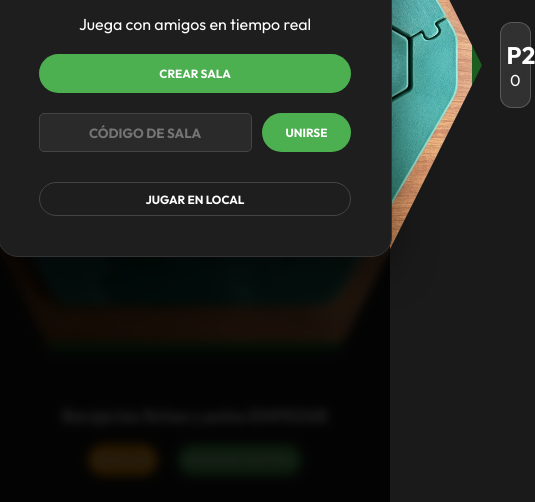
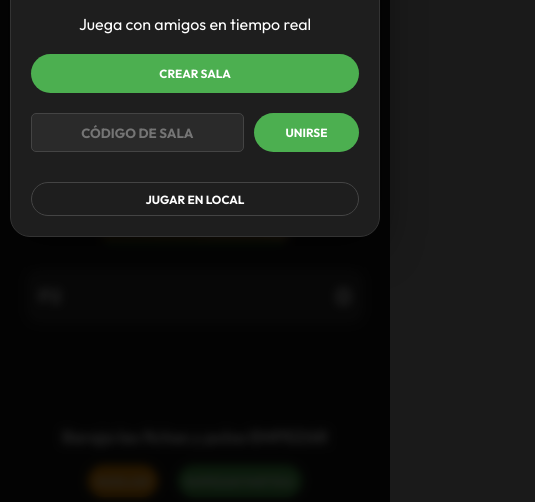
Before and after one commit to newrandom44/FlipChess, an Electron app: page index.html in a window 390 px wide. Shown: the part 342-844 px from the top of the page, 535 px wide, since content can reach past the window. Drawn offline with nearby package versions, Linux system fonts and the light colour scheme; no server answers.

Commit message:
Add files via upload

```diff
--- a/style.css
+++ b/style.css
@@ -259,3 +259,81 @@ body {
     border: 1px solid #444;
     margin-top: 10px;
 }
+/* MOBILE RESPONSIVENESS */
+@media (max-width: 768px) {
+    .game-container {
+        padding: 5px;
+        height: 100vh;
+        justify-content: space-evenly;
+    }
+
+    .main-game-area {
+        flex-direction: column;
+        gap: 15px;
+        width: 100%;
+        height: auto;
+    }
+
+    .board-wrapper {
+        width: 90vw;
+        height: 90vw;
+        max-width: 400px;
+        max-height: 400px;
+        border-width: 5px;
+        border-radius: 20px;
+    }
+
+    .token-container {
+        width: 11%;
+        height: 11%;
+        max-width: 40px;
+        max-height: 40px;
+    }
+
+    .token-front {
+        font-size: 1.5rem;
+    }
+
+    .player-card {
+        width: 90%;
+        padding: 10px;
+        display: flex;
+        justify-content: space-between;
+        align-items: center;
+        min-height: auto;
+    }
+
+    .player-card h2 {
+        font-size: 1.2rem;
+        margin: 0;
+    }
+
+    .player-card .score {
+        font-size: 1.5rem;
+        font-weight: bold;
+    }
+
+    .player-card:first-child {
+        order: -1;
+    }
+    .board-container {
+        order: 0;
+    }
+    .player-card:last-child {
+        order: 1;
+    }
+
+    .controls {
+        height: auto;
+        margin-top: 10px;
+    }
+
+    .lobby-card {
+        width: 95%;
+        padding: 20px;
+    }
+
+    .header h1 {
+        font-size: 1.5rem;
+    }
+}
```
Also changed, not shown: server.js (+14 -3 lines).
